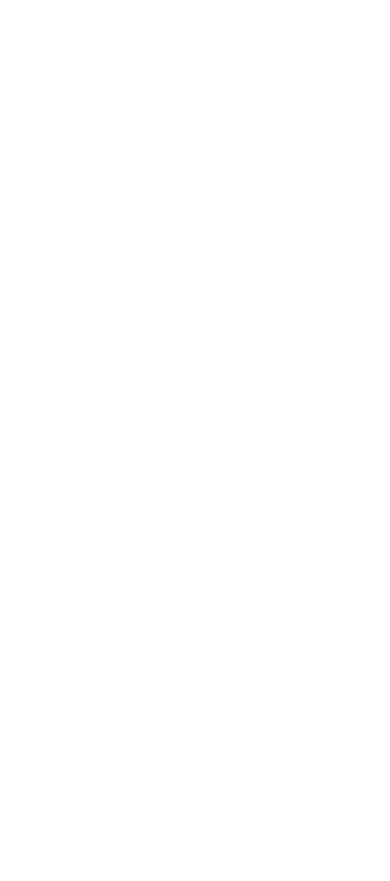
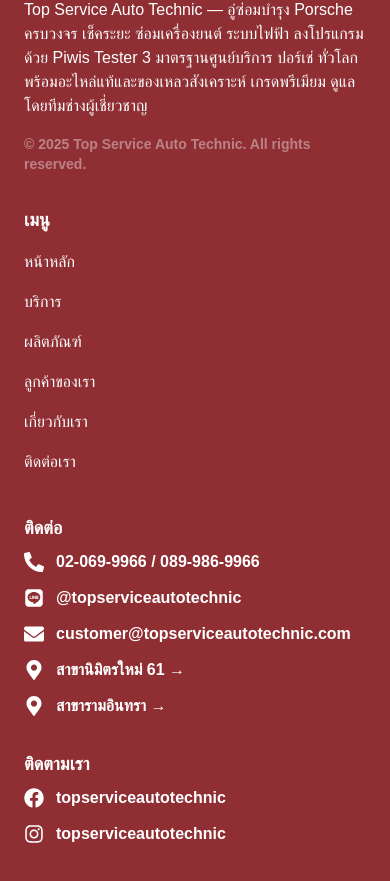
Before and after one commit to RachaponKjr/TSAT, a Next.js app in the folder tsat-frontend-project/: page / in a window 390 px wide. Shown: the part 7370-8251 px from the top of the page. Before the commit the page ends 7257 px from the top, so only its background shows below. Built offline with nearby package versions, Linux system fonts and the light colour scheme; a web font is replaced by a local one.

Commit message:
feat: footer and responsive

```diff
--- a/tsat-frontend-project/src/app/page.tsx
+++ b/tsat-frontend-project/src/app/page.tsx
@@ -10,6 +10,7 @@
 import ImageInfo from '@/components/imageInfo';
 
 import LocationSection from '@/components/locationSection';
+import Footer from '@/components/footer';
 
 export default function Home() {
   return (
@@ -23,6 +24,7 @@
       <ImageInfo />
       <CardImageWithTag />
       <LocationSection />
+      <Footer />
     </div>
   );
 }
--- /dev/null
+++ b/tsat-frontend-project/src/components/footer.tsx
@@ -0,0 +1,127 @@
+import React from 'react';
+import {
+  FaPhoneAlt,
+  FaLine,
+  FaEnvelope,
+  FaMapMarkerAlt,
+  FaInstagram,
+  FaFacebook,
+} from 'react-icons/fa';
+
+export default function Footer() {
+  const contactItems2 = [
+    {
+      icon: <FaFacebook className="text-xl text-white mr-3" />,
+      text: 'topserviceautotechnic',
+    },
+    {
+      icon: <FaInstagram className="text-xl text-white mr-3" />,
+      text: 'topserviceautotechnic',
+    },
+  ];
+
+  const contactItems = [
+    {
+      icon: <FaPhoneAlt className="text-xl text-white mr-3" />,
+      text: '02-069-9966 / 089-986-9966',
+    },
+    {
+      icon: <FaLine className="text-xl text-white mr-3" />,
+      text: '@topserviceautotechnic',
+    },
+    {
+      icon: <FaEnvelope className="text-xl text-white mr-3" />,
+      text: 'customer@topserviceautotechnic.com',
+    },
+    {
+      icon: <FaMapMarkerAlt className="text-xl text-white mr-3" />,
+      text: 'สาขานิมิตรใหม่ 61 →',
+    },
+    {
+      icon: <FaMapMarkerAlt className="text-xl text-white mr-3" />,
+      text: 'สาขารามอินทรา →',
+    },
+  ];
+
+  return (
+    <footer className="bg-[#8F2F34] text-white py-12 px-6 sm:px-12">
+      <div className="max-w-screen-xl mx-auto">
+        <div className="grid grid-cols-1 sm:grid-cols-2 md:grid-cols-5 gap-8">
+          <div className="md:col-span-2">
+            <img
+              src="../images/logo-white.png"
+              alt="Description of image"
+              className="w-1/2 sm:w-1/3 md:w-1/2"
+            />
+            <ul className="text-md mt-6 space-y-4 max-w-md">
+              <li>
+                Top Service Auto Technic — อู่ซ่อมบำรุง Porsche ครบวงจร เช็คระยะ
+                ซ่อมเครื่องยนต์ ระบบไฟฟ้า ลงโปรแกรมด้วย Piwis Tester 3
+                มาตรฐานศูนย์บริการ ปอร์เช่ ทั่วโลก
+                พร้อมอะไหล่แท้และของเหลวสังเคราะห์ เกรดพรีเมียม
+                ดูแลโดยทีมช่างผู้เชี่ยวชาญ
+              </li>
+              <li className="font-bold text-white/40 text-sm">
+                © 2025 Top Service Auto Technic. All rights reserved.
+              </li>
+            </ul>
+          </div>
+
+          <div>
+            <div className="font-bold text-lg mb-2">เมนู</div>
+            <ul>
+              <li className="py-2 hover:text-[#333333] cursor-pointer">
+                หน้าหลัก
+              </li>
+              <li className="py-2 hover:text-[#333333] cursor-pointer">
+                บริการ
+              </li>
+              <li className="py-2 hover:text-[#333333] cursor-pointer">
+                ผลิตภัณฑ์
+              </li>
+              <li className="py-2 hover:text-[#333333] cursor-pointer">
+                ลูกค้าของเรา
+              </li>
+              <li className="py-2 hover:text-[#333333] cursor-pointer">
+                เกี่ยวกับเรา
+              </li>
+              <li className="py-2 hover:text-[#333333] cursor-pointer">
+                ติดต่อเรา
+              </li>
+            </ul>
+          </div>
+
+          <div>
+            <div className="font-bold text-lg mb-2">ติดต่อ</div>
+            <ul className="space-y-3">
+              {contactItems.map((item, index) => (
+                <li
+                  key={index}
+                  className="flex items-center text-white text-base font-semibold hover:text-[#333333] cursor-pointer"
+                >
+                  {item.icon}
+                  <span>{item.text}</span>
+                </li>
+              ))}
+            </ul>
+          </div>
+
+          <div>
+            <div className="font-bold text-lg mb-2">ติดตามเรา</div>
+            <ul className="space-y-3">
+              {contactItems2.map((item, index) => (
+                <li
+                  key={index}
+                  className="flex items-center text-white text-base font-semibold hover:text-[#333333] cursor-pointer"
+                >
+                  {item.icon}
+                  <span>{item.text}</span>
+                </li>
+              ))}
+            </ul>
+          </div>
+        </div>
+      </div>
+    </footer>
+  );
+}
```
Also changed, not shown: tsat-frontend-project/public/images/logo-white.png (added).
